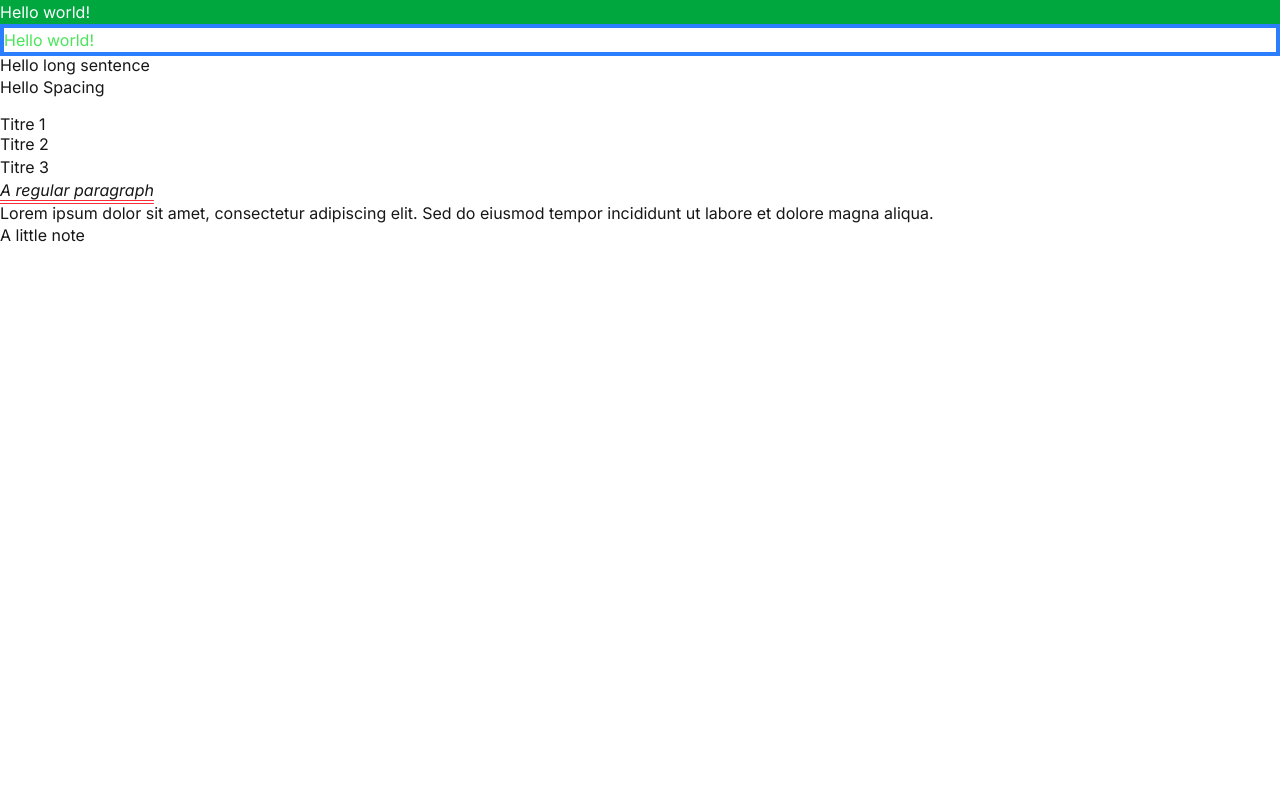
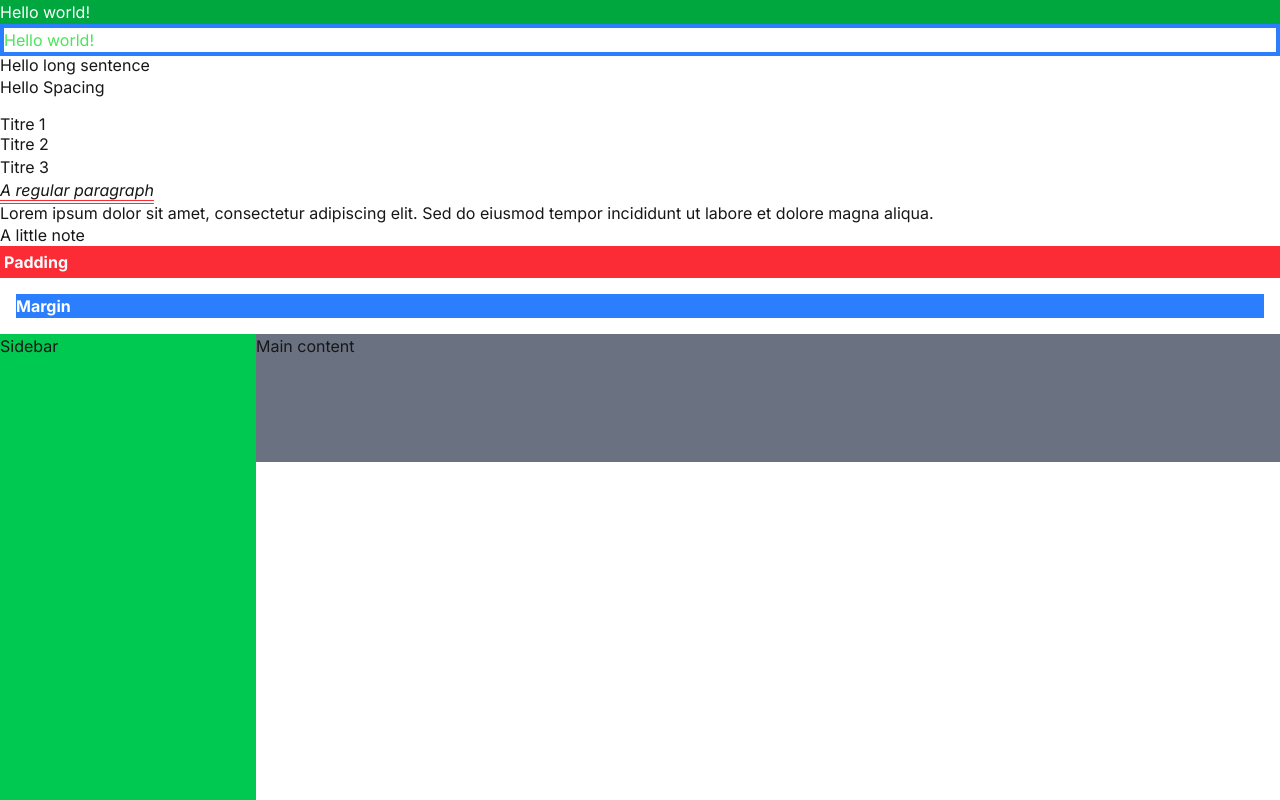
Before and after one commit to ReedBelca10/tailwindcss, a Next.js app: page / in a window 1280 px wide. Shown: the top 800 px of the page. Built offline with nearby package versions, Linux system fonts and the light colour scheme.

Commit message:
Spaces & Sizing

```diff
--- a/app/page.tsx
+++ b/app/page.tsx
@@ -24,6 +24,17 @@ export default function Home() {
         <p className="text-sm truncate">Lorem ipsum dolor sit amet, consectetur adipiscing elit. Sed do eiusmod tempor incididunt ut labore et dolore magna aliqua.</p>
         <p className="text-xs note">A little note</p>
       </div>
+
+      {/* Spaces & Sizing */}
+      <div>
+        <div className=" p-1 font-bold text-white bg-red-500">Padding</div>
+        <div className="m-4 font-bold text-white bg-blue-500">Margin</div>
+
+        <div className="flex min-h-screen">
+          <div className="w-1/5 bg-green-500">Sidebar</div>
+          <div className="w-4/5 h-32 bg-gray-500">Main content</div>
+        </div>
+      </div>
     </main>
   );
 }
```
